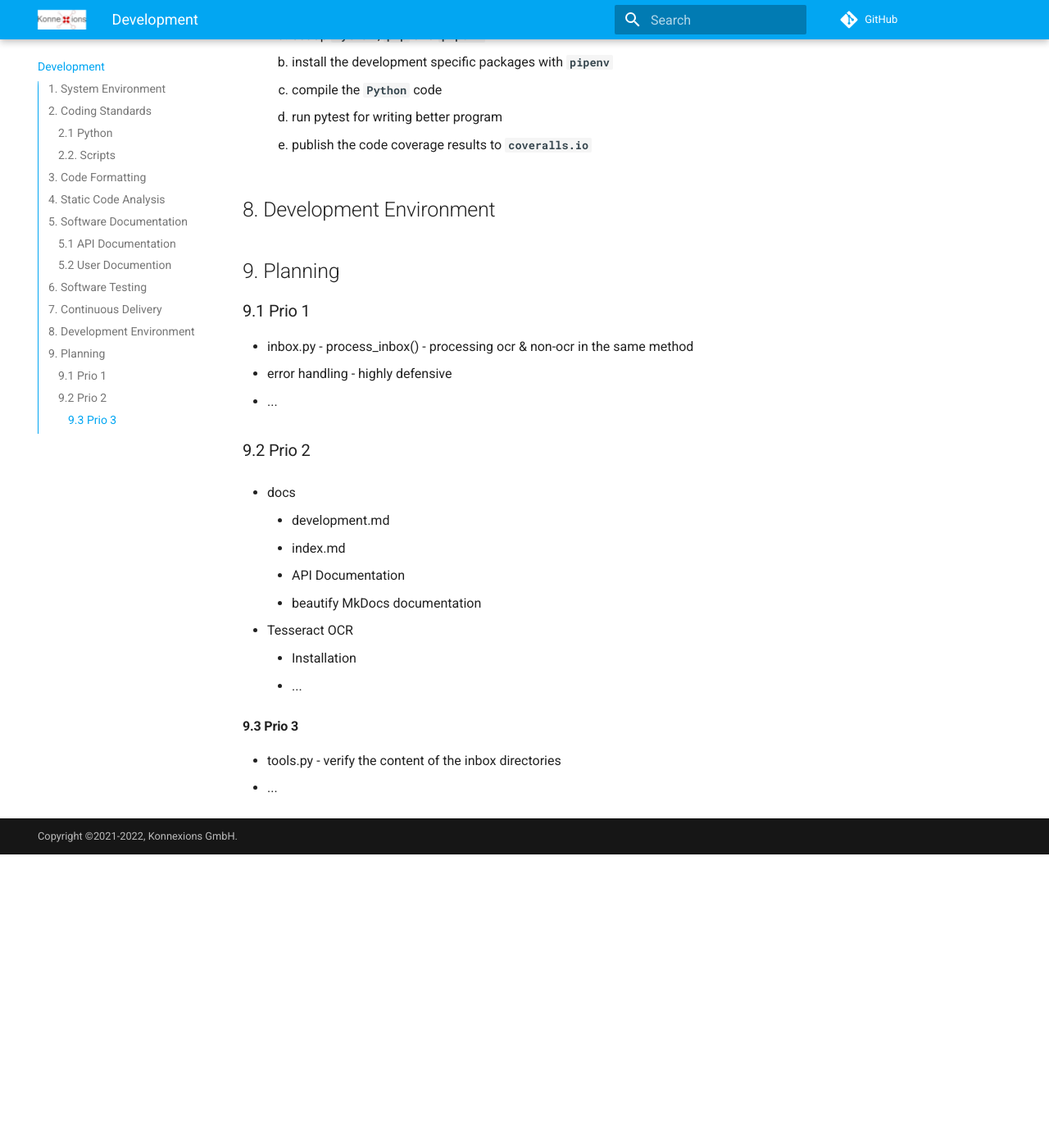
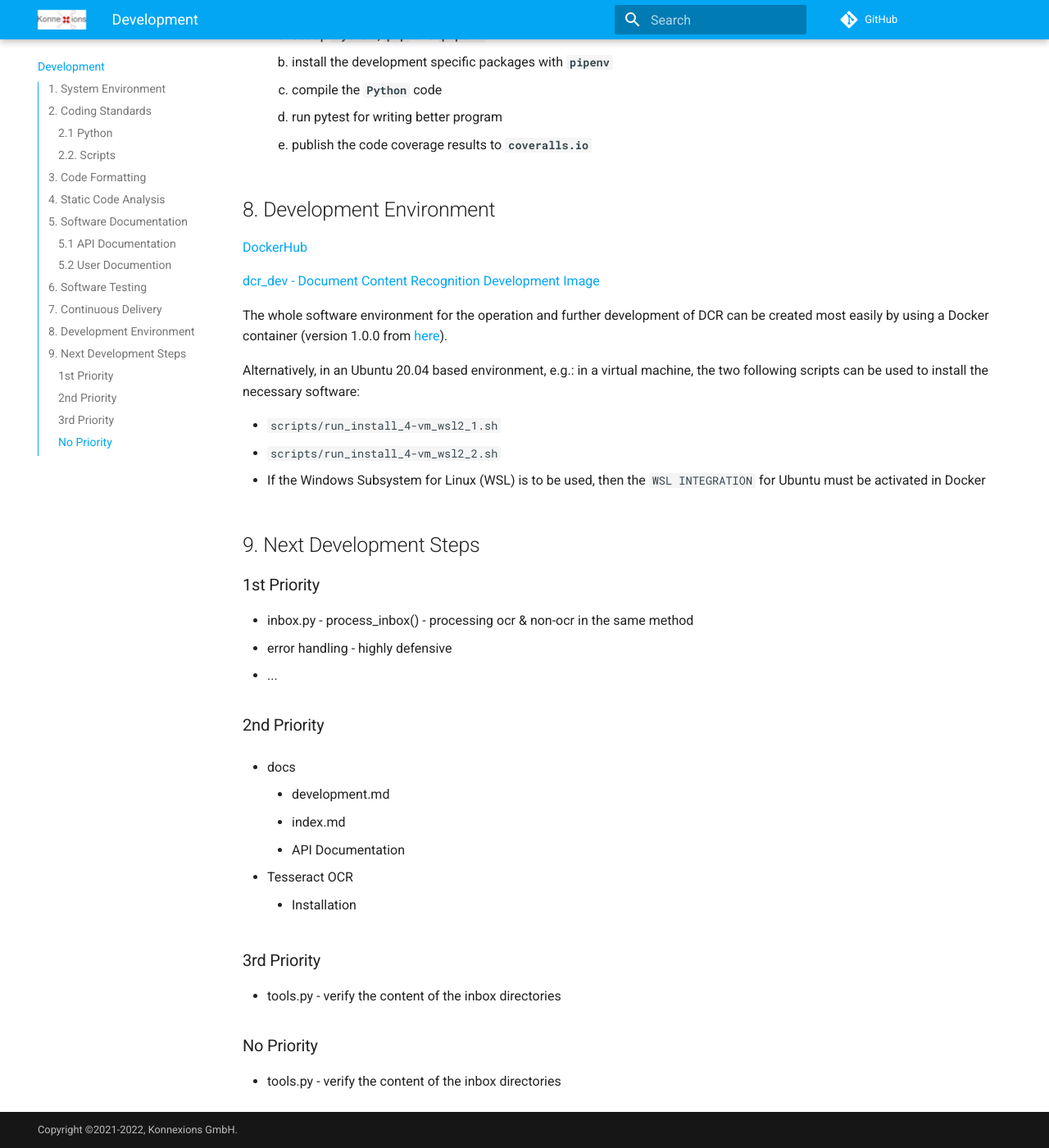
Before and after one commit to KonnexionsGmbH/dcr, an MkDocs documentation site: the page built from docs/development.md, in a window 1280 px wide and 1400 px high, scrolled down 4848 px. Shown: the whole window at 82% size. Built offline with MkDocs 1.6.1 and Material for MkDocs 9.7.7, drawn with Linux system fonts in a browser that asks for light colours; comment, search, counter and statistics services are not loaded; before the commit the page ends 5890 px from its top, so only the background shows below that.

```diff
--- a/docs/development.md
+++ b/docs/development.md
@@ -182,29 +182,44 @@
 
 ## 8. Development Environment
 
+[DockerHub](https://hub.docker.com)
 
 
-## 9. Planning
+[dcr_dev - Document Content Recognition Development Image](https://hub.docker.com/repository/docker/konnexionsgmbh/dcr_dev)
 
-### 9.1 Prio 1
+The whole software environment for the operation and further development of DCR can be created most easily by using a Docker container (version 1.0.0 from [here](https://hub.docker.com/repository/docker/konnexionsgmbh/dcr_dev)).
+
+Alternatively, in an Ubuntu 20.04 based environment, e.g.: in a virtual machine, the two following scripts can be used to install the necessary software:
+
+- `scripts/run_install_4-vm_wsl2_1.sh`
+- `scripts/run_install_4-vm_wsl2_2.sh`
+
+- If the Windows Subsystem for Linux (WSL) is to be used, then the `WSL INTEGRATION` for Ubuntu must be activated in Docker
+
+
+
+## 9. Next Development Steps
+
+### 1st Priority
 
 - inbox.py - process_inbox() - processing ocr & non-ocr in the same method
 - error handling - highly defensive
 - ...
 
-### 9.2 Prio 2
+### 2nd Priority
 
 - docs
     - development.md
     - index.md
     - API Documentation
-    - beautify MkDocs documentation
 
 - Tesseract OCR
     - Installation
-    - ...
 
-#### 9.3 Prio 3
+### 3rd Priority
 
 - tools.py - verify the content of the inbox directories
-- ...
+
+### No Priority
+
+- tools.py - verify the content of the inbox directories
```
Also changed, not shown: 4 other files.
